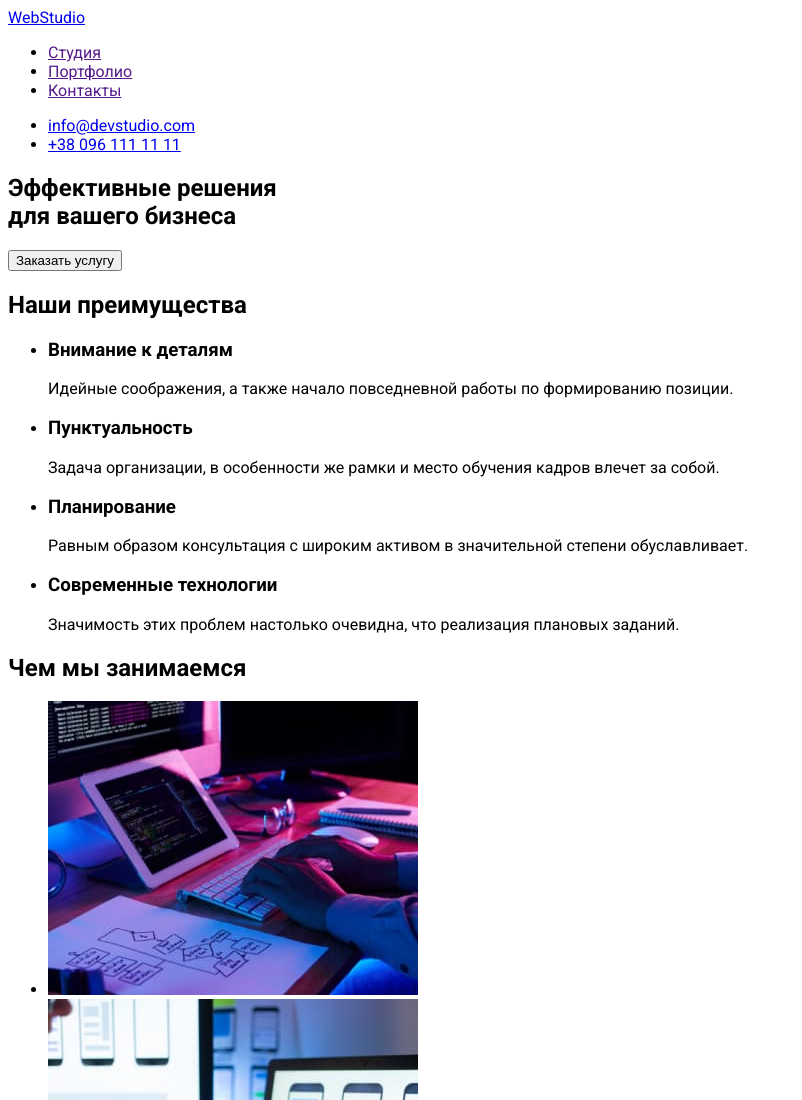
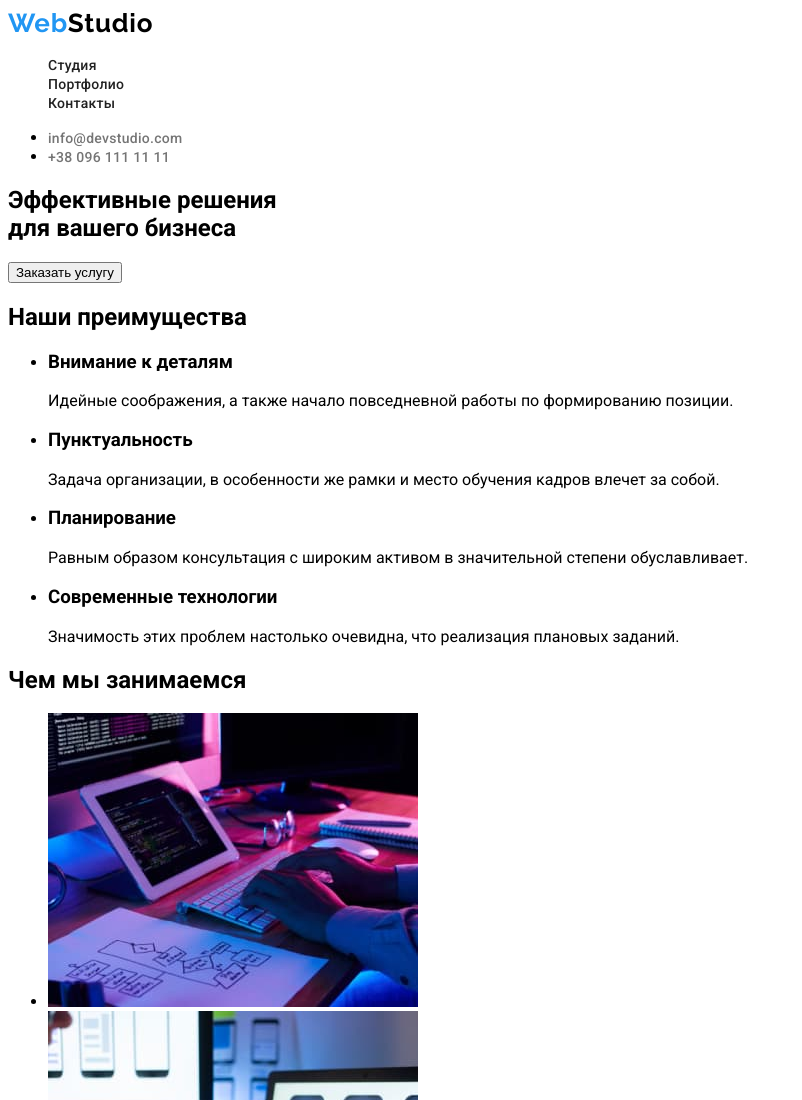
Before and after one commit to Karyna-Borysenko/goit-markup-hw-02, a plain HTML site: page index.html in a window 1280 px wide. Shown: the top 1100 px of the page, without its empty margins (0-802 px from the left). Drawn offline with Linux system fonts and the light colour scheme.

Commit message:
Adds styles for header

```diff
--- a/css/styles.css
+++ b/css/styles.css
@@ -1,3 +1,69 @@
 body{
     font-family: 'Roboto', sans-serif;
 }
+
+.link {
+    text-decoration: none;
+}
+
+.list{
+    list-style: none;
+}
+
+/*------------Шапка сайта-header------------*/
+
+.header-logo {
+    font-family: 'Raleway';
+    font-weight: 700;
+    font-size: 26px;
+    line-height: 1.19;
+    letter-spacing: 0.03em;
+    color: #2196F3;
+}
+
+.header-logo-color {
+    color: #000000;
+}
+
+.header-link {
+    font-weight: 500;
+    font-size: 14px;
+    line-height: 1.14;
+    letter-spacing: 0.02em;
+    color: #212121;
+}
+
+.header-mail {
+    font-weight: 500;
+    font-size: 14px;
+    line-height: 1.14;
+    letter-spacing: 0.02em;
+    color: #757575;
+}
+
+.header-phone {
+    font-weight: 500;
+    font-size: 14px;
+    line-height: 1.14;
+    letter-spacing: 0.02em;
+    color: #757575;
+}
+
+.header-link:hover,
+.header-link:focus{
+    color: #2196F3;
+}
+
+.header-mail:hover,
+.header-mail:focus {
+    color: #2196F3;
+}
+
+.header-phone:hover,
+.header-phone:focus {
+    color: #2196F3;
+}
+
+/*--Оснавная часть-main section-->*/
+
+/*<------------Cекция Герой-Hero------------*/
--- a/index.html
+++ b/index.html
@@ -8,23 +8,22 @@
     <link rel="stylesheet" href="./css/styles.css">
     <link rel="preconnect" href="https://fonts.googleapis.com">
     <link rel="preconnect" href="https://fonts.gstatic.com" crossorigin>
-    <link href="https://fonts.googleapis.com/css2?family=Raleway:wght@700&family=Roboto:wght@400;500;700;900&display=swap"
-        rel="stylesheet">
+    <link href="https://fonts.googleapis.com/css2?family=Raleway:wght@700&family=Roboto:wght@400;500;700;900&display=swap" rel="stylesheet">
 </head>
 <body>
     <!--Шапка сайта-header-->
-    <header>
-        <nav>
-            <a href="/">WebStudio</a>
-            <ul>
-                <li><a href="">Студия</a></li>
-                <li><a href="">Портфолио</a></li>
-                <li><a href="">Контакты</a></li>
+    <header class="header">
+        <nav class="header-nav">
+            <a href="/" class="header-logo link">Web<span class="header-logo-color">Studio</span> </a>
+            <ul class="header-list list">
+                <li class="header-item"><a class="header-link link" href="">Студия</a></li>
+                <li class="header-item"><a class="header-link link" href="">Портфолио</a></li>
+                <li class="header-item"><a class="header-link link" href="">Контакты</a></li>
             </ul>
         </nav>
-        <ul>
-            <li><a href="mailto:info@devstudio.com">info@devstudio.com</a></li>
-            <li><a href="tel:+380961111111">+38 096 111 11 11</a></li>
+        <ul class="header-contacts">
+            <li><a class="header-mail link" href="mailto:info@devstudio.com">info@devstudio.com</a></li>
+            <li><a class="header-phone link" href="tel:+380961111111">+38 096 111 11 11</a></li>
         </ul>
     </header>
 
```
